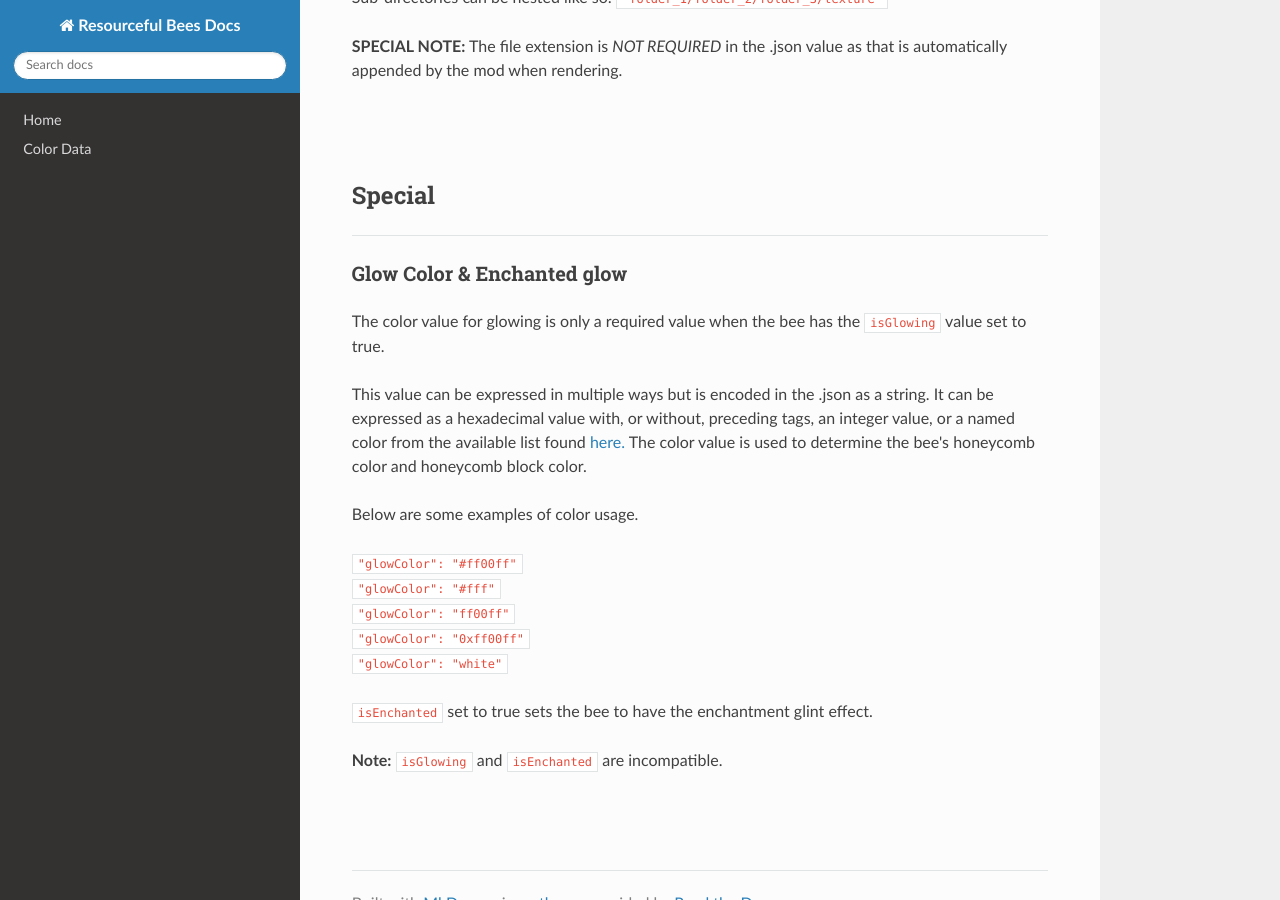
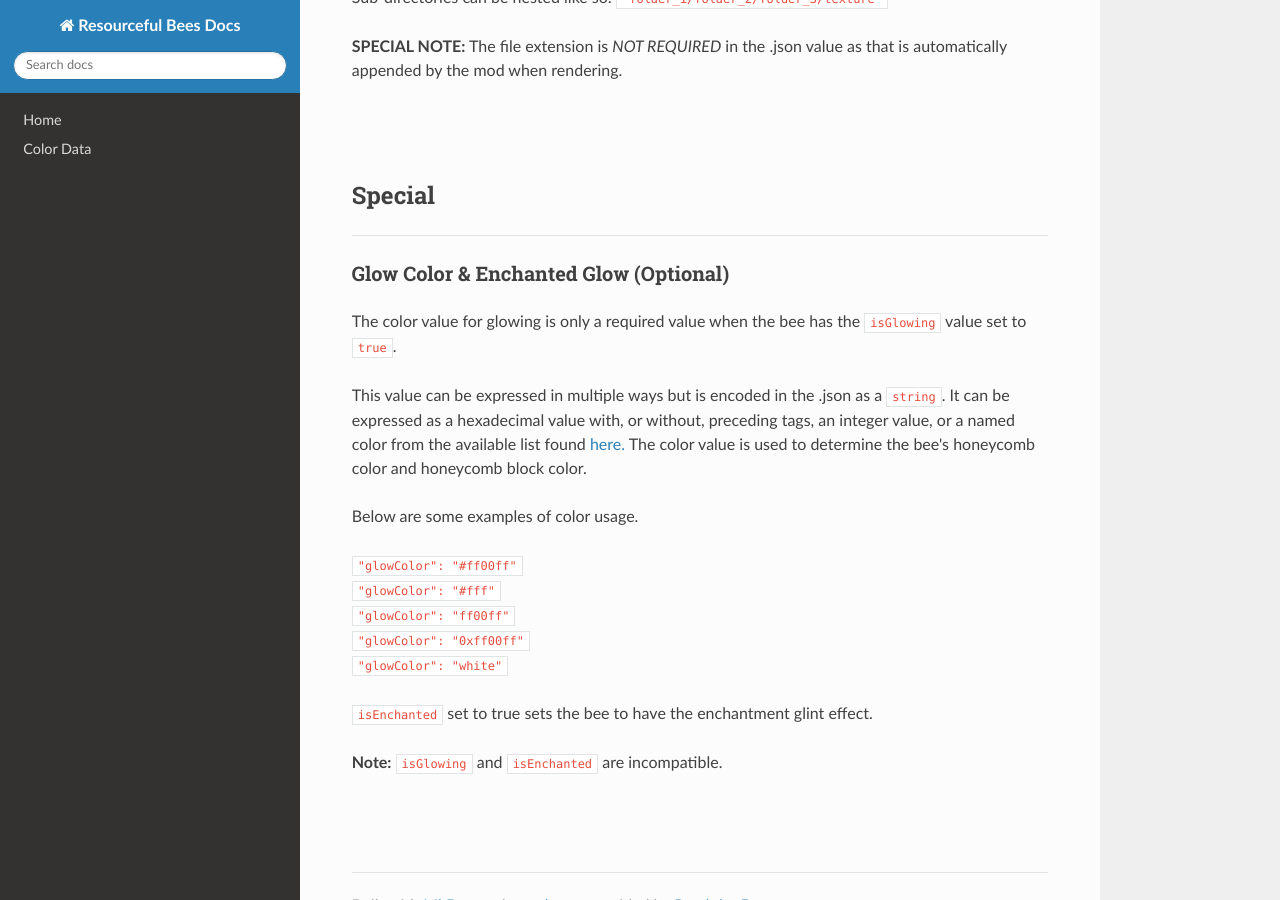
Before and after one commit to Team-Resourceful/ResourcefulBeesDocs, an MkDocs documentation site: the page built from docs/bee_data/color_data.md, in a window 1280 px wide and 900 px high, scrolled down 2231 px. Built offline with MkDocs 1.6.1, drawn with Linux system fonts in a browser that asks for light colours; nearby versions of some CDN libraries.

Commit message:
docs/bee_data/color_data.md updated from https://stackedit.io/

```diff
--- a/docs/bee_data/color_data.md
+++ b/docs/bee_data/color_data.md
@@ -77,11 +77,11 @@ Sub-directories can be nested like so: `"folder_1/folder_2/folder_3/texture"`
 ## Special
 ***
 
-### **Glow Color & Enchanted glow**
+### **Glow Color & Enchanted Glow** (Optional)
 
-The color value for glowing is only a required value when the bee has the `isGlowing` value set to true.
+The color value for glowing is only a required value when the bee has the `isGlowing` value set to `true`.
 
-This value can be expressed in multiple ways but is encoded in the .json as a string. It can be expressed as a hexadecimal value with, or without, preceding tags, an integer value, or a named color from the available list found [here.](https://github.com/Resourceful-Bees/ResourcefulBees/wiki/Optional-Colors-Names) The color value is used to determine the bee's honeycomb color and honeycomb block color.
+This value can be expressed in multiple ways but is encoded in the .json as a `string`. It can be expressed as a hexadecimal value with, or without, preceding tags, an integer value, or a named color from the available list found [here.](https://github.com/Resourceful-Bees/ResourcefulBees/wiki/Optional-Colors-Names) The color value is used to determine the bee's honeycomb color and honeycomb block color.
 
 Below are some examples of color usage.
 
```
Also changed, not shown: other parts of docs/bee_data/color_data.md (+1 -1 lines).
